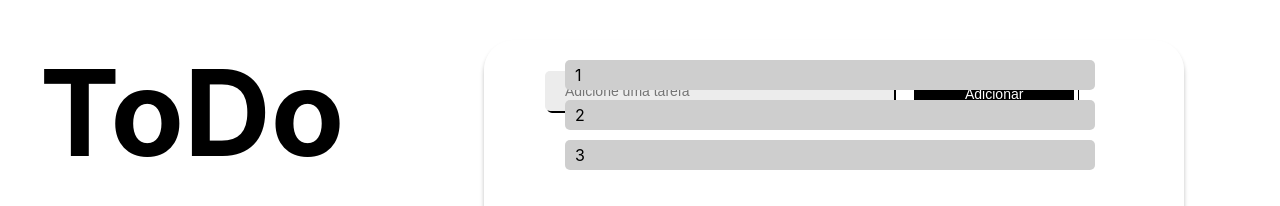
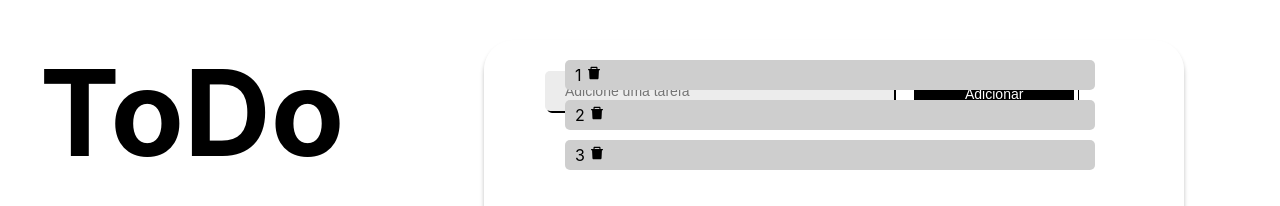
Before and after one commit to johnnysat/todo-list-reactapp, a React (Create React App) app: page / in a window 1280 px wide. Shown: the part 160-366 px from the top of the page. Built offline with nearby package versions, Linux system fonts and the light colour scheme.

Commit message:
Adicionando bibilioteca de icon da React Icons e colocado lixeira na lista

```diff
--- a/package.json
+++ b/package.json
@@ -8,6 +8,7 @@
     "@testing-library/user-event": "^13.5.0",
     "react": "^18.2.0",
     "react-dom": "^18.2.0",
+    "react-icons": "^4.7.1",
     "react-scripts": "5.0.1",
     "web-vitals": "^2.1.4"
   },
--- a/src/components/list/list.css
+++ b/src/components/list/list.css
@@ -15,4 +15,5 @@ ul li {
   width: 530px;
   line-height: 30px;
   padding-left: 10px;
+
 }
--- a/src/components/list/list.js
+++ b/src/components/list/list.js
@@ -1,11 +1,13 @@
 import React from 'react';
 import './list.css'
+import { AiFillDelete } from 'react-icons/ai';
+
 
 function List(props) {
   return (
     <ul className="todo-list">
       {props.itemsList.map((item, index) => (
-        <li key={index}>{item}</li>
+        <li key={index}>{item} <AiFillDelete /></li>
       ))}
     </ul>
   )
```
Also changed, not shown: 1 other file (tests, documents, lock files or other folders).
